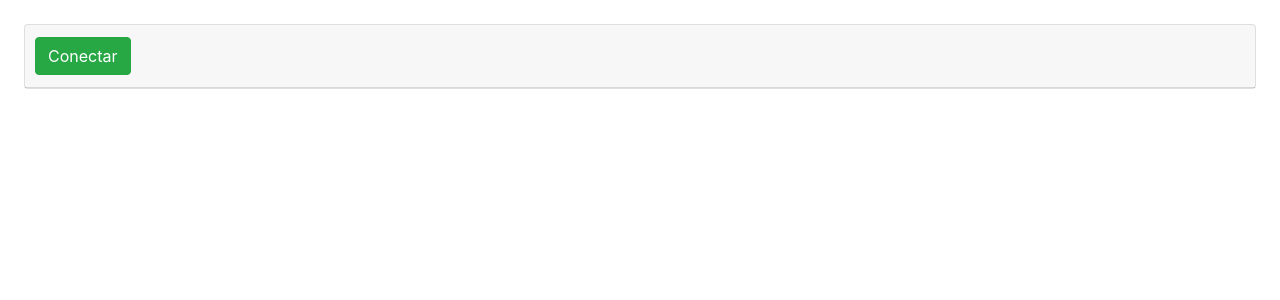
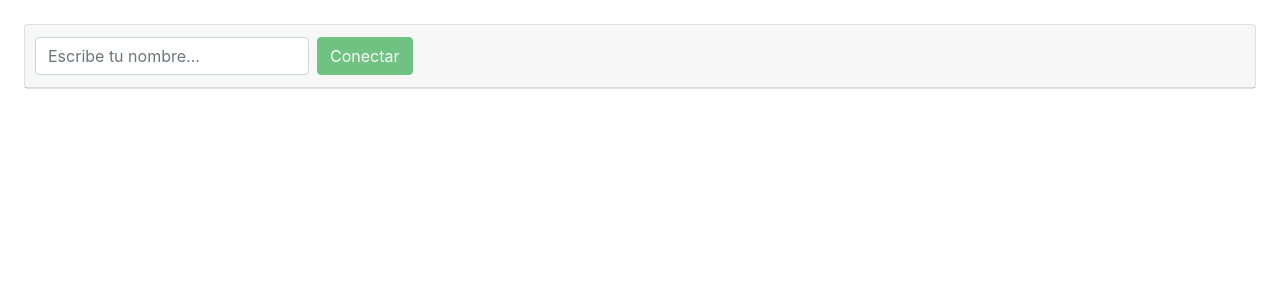
Before and after one commit to AlejandroRodarte/course-angular-chat-app, an Angular app: page /chat in a window 1280 px wide. Shown: the top 300 px of the page. Built offline with nearby package versions, Linux system fonts and the light colour scheme.

Commit message:
207. Notificar cuando un nuevo usuario se conecta al chat

```diff
--- a/src/app/chat/chat.component.html
+++ b/src/app/chat/chat.component.html
@@ -3,6 +3,21 @@
   <div class="card-header">
 
     <ul class="nav nav-pills card-header-pills">
+
+      <li
+        class="nav-item mr-2"
+        *ngIf="!conectado"
+      >
+
+        <input
+          type="text"
+          class="form-control"
+          placeholder="Escribe tu nombre..."
+          name="username"
+          [(ngModel)]="mensaje.username"
+        >
+
+      </li>
 
       <li class="nav-item mr-2">
 
@@ -11,6 +26,7 @@
           type="button"
           (click)="conectar()"
           *ngIf="!conectado"
+          [disabled]="!mensaje.username"
         >
           Conectar
         </button>
@@ -46,7 +62,15 @@
         class="list-group-item list-group-item-light"
         *ngFor="let mensaje of mensajes"
       >
-        {{ mensaje.fecha | date:'shortTime' }} : {{ mensaje.texto }}
+
+        <span *ngIf="mensaje.tipo === 'NUEVO_USUARIO'">
+          {{ mensaje.fecha | date:'shortTime' }} : @ {{ mensaje.texto }} {{ mensaje.username }}
+        </span>
+
+        <span *ngIf="mensaje.tipo === 'MENSAJE'">
+          {{ mensaje.fecha | date:'shortTime' }} {{ mensaje.username }} dice : <br> {{ mensaje.texto }}
+        </span>
+
       </li>
 
     </ul>
@@ -66,7 +90,7 @@
           type="text"
           class="form-control"
           placeholder="Escribe un mensaje..."
-          name="text"
+          name="mensaje"
           [(ngModel)]="mensaje.texto"
         >
 
--- a/src/app/chat/chat.component.ts
+++ b/src/app/chat/chat.component.ts
@@ -46,6 +46,13 @@ export class ChatComponent implements OnInit {
 
       });
 
+      this.mensaje.tipo = 'NUEVO_USUARIO';
+
+      this.client.publish({
+        destination: '/app/mensaje',
+        body: JSON.stringify(this.mensaje)
+      });
+
     };
 
     // run function on disconnect
@@ -68,6 +75,8 @@ export class ChatComponent implements OnInit {
 
   enviarMensaje(): void {
 
+    this.mensaje.tipo = 'MENSAJE';
+
     // send message to broker to /app/mensaje
     // server listens to this destination through @MessageMapping
     this.client.publish({
--- a/src/app/chat/models/mensaje.ts
+++ b/src/app/chat/models/mensaje.ts
@@ -1,4 +1,6 @@
 export class Mensaje {
   texto = '';
   fecha: Date;
+  username: string;
+  tipo: string;
 }
```
